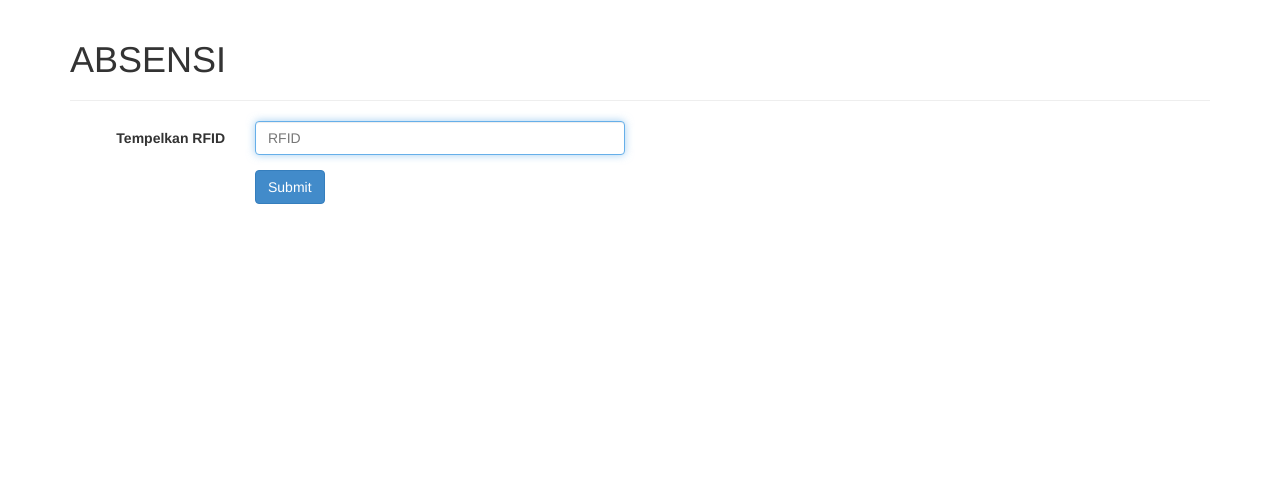
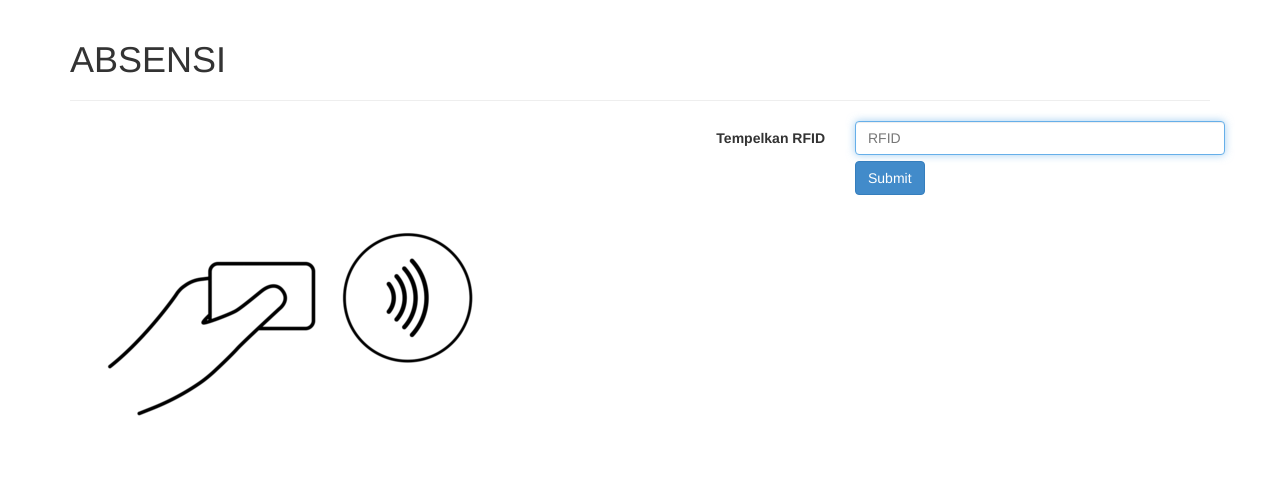
Before and after one commit to mgustiawan17/absensi-ci, a CodeIgniter app: page /absensi/presences/input_absensi in a window 1280 px wide. Shown: the part 51-532 px from the top of the page. Run offline with CodeIgniter, Linux system fonts and the light colour scheme; some libraries are stand-ins or nearby versions.

Commit message:
update revisi gasss

```diff
--- a/application/views/presences/absen_view.php
+++ b/application/views/presences/absen_view.php
@@ -18,11 +18,20 @@
 				<input type="text" name="nik" id="nik" class="form-control" placeholder="NIK" required="required" maxlength="6" readonly="true" value="<?php echo $this->session->userdata('user_nik'); ?>">
 			</div>
 		</div> -->
-		<div class="form-group">
-			<label for="rfid" class="col-sm-2 control-label">Tempelkan RFID</label>
-			<div class="col-sm-4">
-				<input type="text" name="rfid" id="rfid" class="form-control" placeholder="RFID" required="required" value="" autofocus>
-			</div>
+		<div class="form-group m-form__group row">
+				<!-- <label for="rfid" class="col-sm-2 control-label">Tempelkan RFID</label> -->
+				<div class="col-lg-4 col-md-4 col-sm-4 col-xs-4">
+					<!-- <input type="text" name="rfid" id="rfid" class="form-control" placeholder="RFID" required="required" value="" autofocus> -->
+					<img src="<?= base_url('assets/card.png') ?>" alt="Gambar dari Asset">
+				</div>
+				<label for="rfid" class="col-sm-4 control-label">Tempelkan RFID</label>
+				<div class="col-lg-4 col-md-4 col-sm-4 col-xs-4">
+					<input type="text" name="rfid" id="rfid" class="form-control" placeholder="RFID" required="required" value="" autofocus>
+				</div>
+				<br><br>
+				<div class="col-sm-2 col-sm-offset-4">
+					<input type="submit" name="submit" value="Submit" id="btn_submit" class="btn btn-primary">
+				</div>
 		</div>
 <!--
 		<div class="form-group">
@@ -38,10 +47,5 @@
 				<!-- <input type="radio" name="type_absen" id="type_absen" value="2" checked="checked">&nbsp;Pulang&nbsp;
 			</div>
 		</div> -->
-		<div class="form-group">
-			<div class="col-sm-4 col-sm-offset-2">
-				<input type="submit" name="submit" value="Submit" id="btn_submit" class="btn btn-primary">
-			</div>
-		</div>
 	</form>
 </div>
```
Also changed, not shown: assets/card.png (added).
